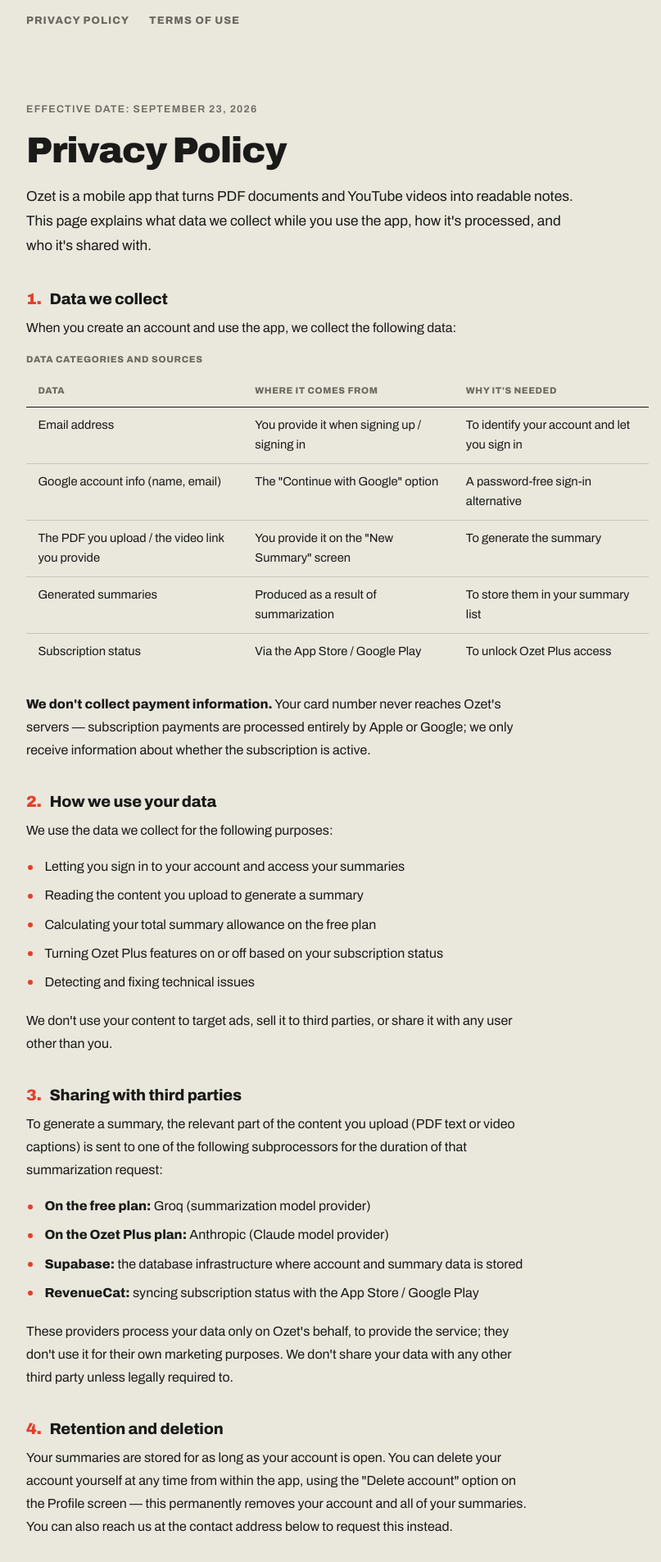
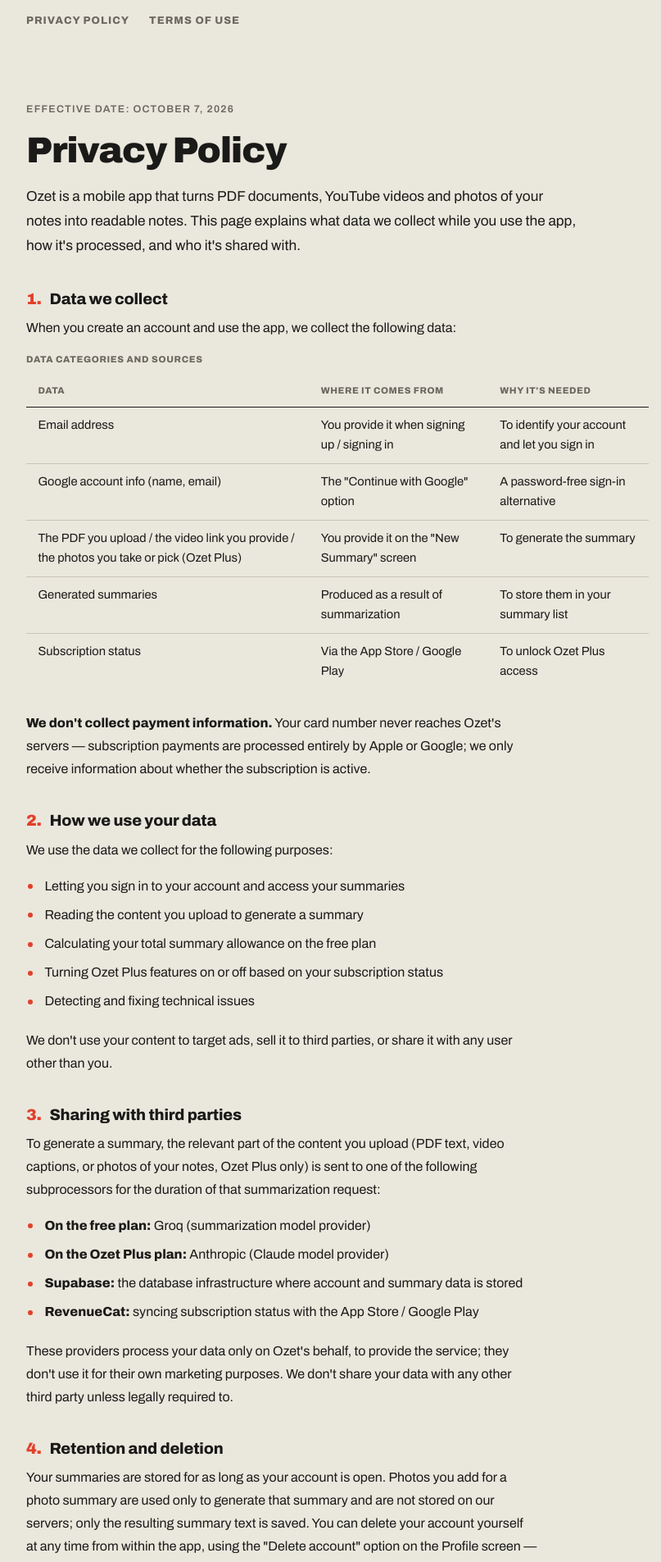
Before and after one commit to ozdilker/ilkerozd.com, a Next.js app: page /en/yasal in a window 1280 px wide. Shown: the part 220-2125 px from the top of the page at 82% size, without its empty margins (228-1035 px from the left). Built offline with nearby package versions, Linux system fonts and the light colour scheme.

Commit message:
Gizlilik politikası: fotoğraflı not özetleme (Özet Plus) eklendi
Co-Authored-By: Claude Sonnet 5.5 <noreply@anthropic.com>

```diff
--- a/src/app/en/yasal/page.tsx
+++ b/src/app/en/yasal/page.tsx
@@ -9,7 +9,7 @@ export const metadata: Metadata = {
   description: 'Ozet app privacy policy and terms of use.',
 };
 
-const UPDATED = 'September 23, 2026';
+const UPDATED = 'October 7, 2026';
 
 export default function LegalPage() {
   return (
@@ -36,7 +36,7 @@ export default function LegalPage() {
           <p className={styles.eyebrow}>Effective date: {UPDATED}</p>
           <h2 className={styles.docTitle}>Privacy Policy</h2>
           <p className={styles.intro}>
-            Ozet is a mobile app that turns PDF documents and YouTube videos into readable
+            Ozet is a mobile app that turns PDF documents, YouTube videos and photos of your notes into readable
             notes. This page explains what data we collect while you use the app, how it&apos;s
             processed, and who it&apos;s shared with.
           </p>
@@ -67,7 +67,7 @@ export default function LegalPage() {
                   <td>A password-free sign-in alternative</td>
                 </tr>
                 <tr>
-                  <td>The PDF you upload / the video link you provide</td>
+                  <td>The PDF you upload / the video link you provide / the photos you take or pick (Ozet Plus)</td>
                   <td>You provide it on the &quot;New Summary&quot; screen</td>
                   <td>To generate the summary</td>
                 </tr>
@@ -110,8 +110,8 @@ export default function LegalPage() {
             <span className={styles.num}>3.</span>Sharing with third parties
           </h3>
           <p>
-            To generate a summary, the relevant part of the content you upload (PDF text or
-            video captions) is sent to one of the following subprocessors for the duration of
+            To generate a summary, the relevant part of the content you upload (PDF text, video
+            captions, or photos of your notes, Ozet Plus only) is sent to one of the following subprocessors for the duration of
             that summarization request:
           </p>
           <ul>
@@ -140,7 +140,9 @@ export default function LegalPage() {
             <span className={styles.num}>4.</span>Retention and deletion
           </h3>
           <p>
-            Your summaries are stored for as long as your account is open. You can delete your
+            Your summaries are stored for as long as your account is open. Photos you add for a
+            photo summary are used only to generate that summary and are not stored on our
+            servers; only the resulting summary text is saved. You can delete your
             account yourself at any time from within the app, using the &quot;Delete account&quot;
             option on the Profile screen — this permanently removes your account and all of your
             summaries. You can also reach us at the contact address below to request this
@@ -211,7 +213,7 @@ export default function LegalPage() {
             <span className={styles.num}>1.</span>Description of the service
           </h3>
           <p>
-            Ozet is an app that uses AI to read the PDF documents you upload and the YouTube
+            Ozet is an app that uses AI to read the PDF documents and photos of notes you upload and the YouTube
             video links you provide, turning them into tidy notes. Summaries are generated
             automatically; their accuracy depends on the source content and the model used, so
             you shouldn&apos;t treat summaries alone as a verified source of information.
```
Also changed, not shown: src/app/yasal/page.tsx (+8 -6 lines).
